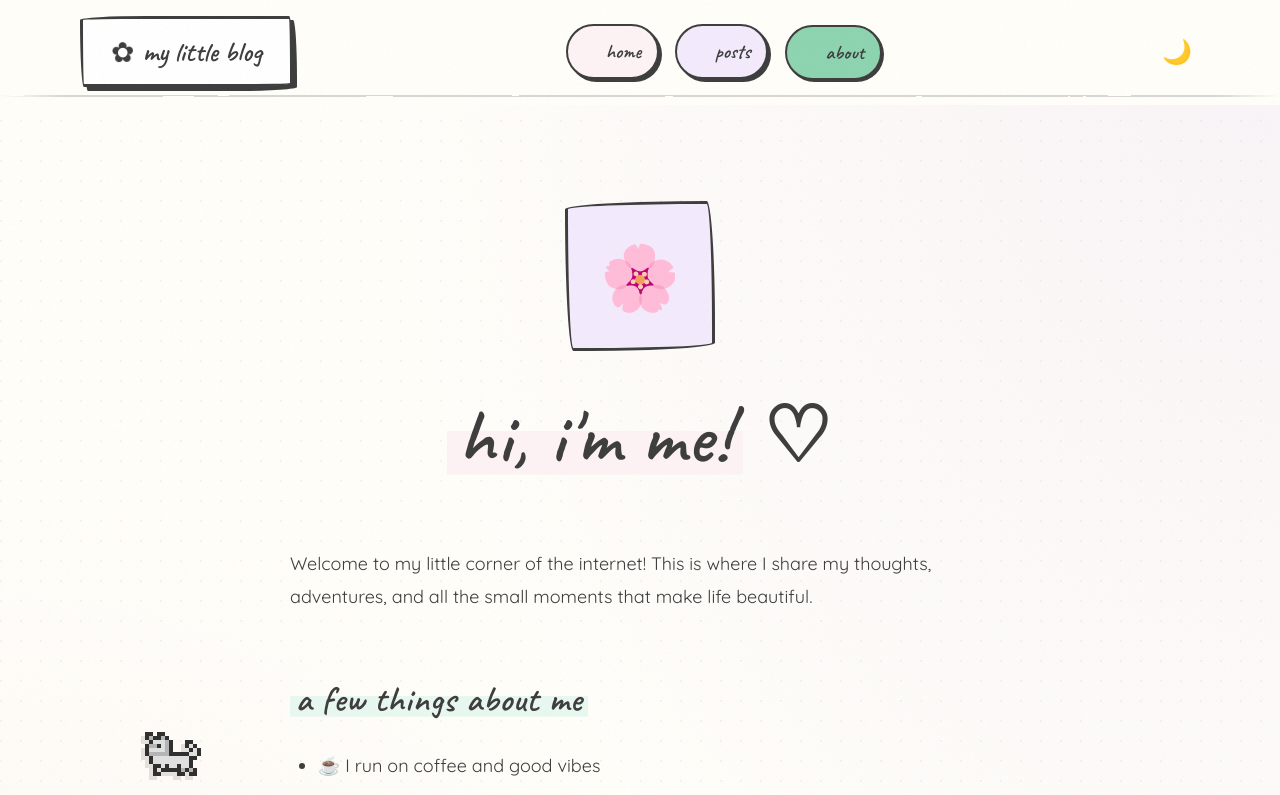
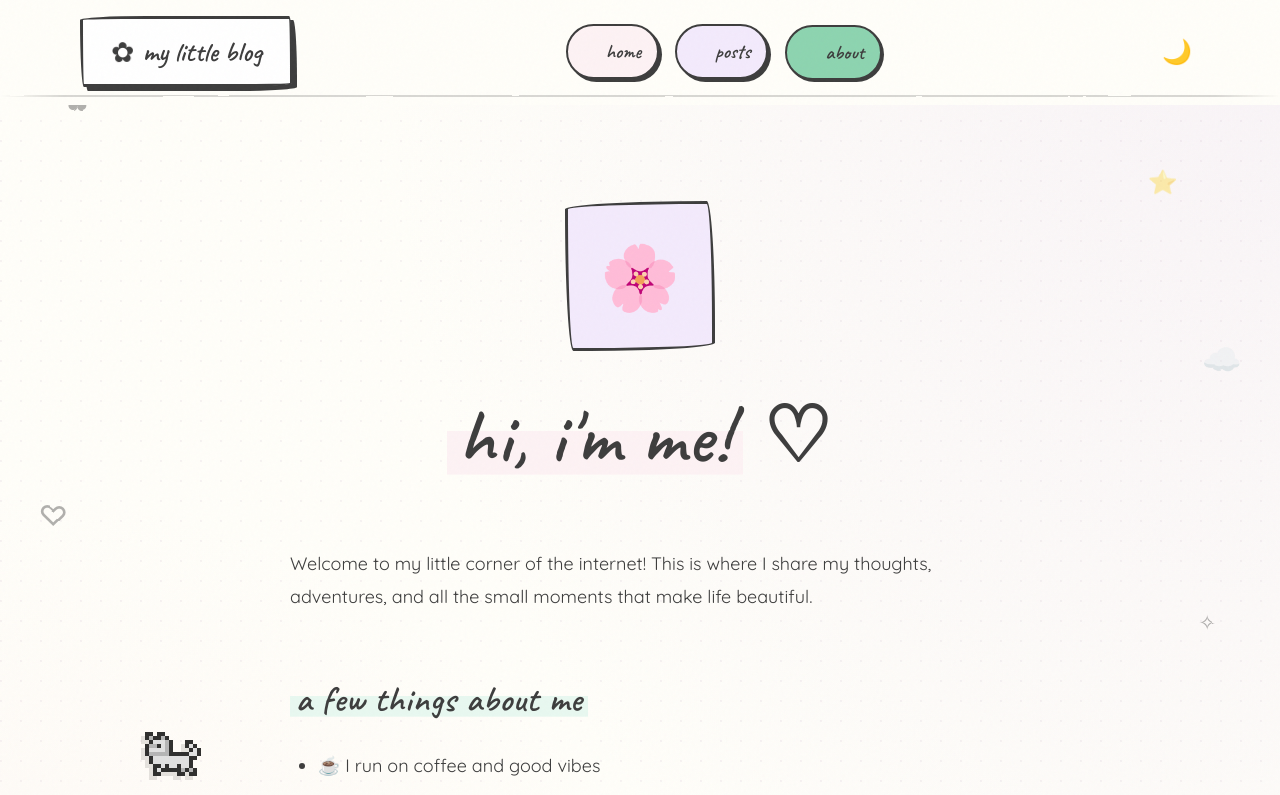
Before and after one commit to christophernader/gf-blog, a Next.js app: page /about in a window 1280 px wide. Shown: the top 795 px of the page. Built offline with nearby package versions, Linux system fonts and the light colour scheme; some icons are missing.

Commit message:
📝 Add AI_CONTEXT.md, restore home page, and add DoodleDecorations
- Added AI_CONTEXT.md for AI coders to reference
- Restored src/app/page.tsx after accidental deletion
- Created DoodleDecorations.tsx component
- Updated package.json dependencies

```diff
--- a/package.json
+++ b/package.json
@@ -18,6 +18,8 @@
     "next-sanity": "^12.0.14",
     "react": "19.2.3",
     "react-dom": "19.2.3",
+    "react-kawaii": "^1.6.0",
+    "react-responsive-masonry": "^2.7.1",
     "rough-notation": "^0.5.1",
     "sanity": "^5.7.0",
     "styled-components": "^6.3.8"
--- a/src/components/DoodleDecorations.tsx
+++ b/src/components/DoodleDecorations.tsx
@@ -1,128 +1,62 @@
 'use client'
 
 import { motion } from 'framer-motion'
-import { Interfaces, Objects, Weather } from 'doodle-icons'
 
-const { Star, Heart } = Interfaces
-const { Balloon, Crown } = Objects
-const { Sunny } = Weather
+// Fun floating doodle decorations for visual interest
+const doodles = [
+    { emoji: '✿', top: '10%', left: '5%', delay: 0, size: '2rem' },
+    { emoji: '⭐', top: '20%', right: '8%', delay: 0.5, size: '1.5rem' },
+    { emoji: '♡', top: '60%', left: '3%', delay: 1, size: '1.8rem' },
+    { emoji: '✧', top: '75%', right: '5%', delay: 1.5, size: '1.3rem' },
+    { emoji: '☁️', top: '40%', right: '3%', delay: 0.8, size: '2rem' },
+]
 
 export function DoodleDecorations() {
     return (
-        <>
-            {/* Top right floating star */}
-            <motion.div
+        <div
+            style={{
+                position: 'fixed',
+                top: 0,
+                left: 0,
+                right: 0,
+                bottom: 0,
+                pointerEvents: 'none',
+                zIndex: 1,
+                overflow: 'hidden'
+            }}
+            aria-hidden="true"
+        >
+            {doodles.map((doodle, i) => (
+                <motion.span
+                    key={i}
+                    initial={{ opacity: 0, scale: 0 }}
                     animate={{
-                    y: [0, -12, 0],
-                    rotate: [-2, 2, -2]
+                        opacity: 0.4,
+                        scale: 1,
+                        y: [0, -10, 0, 10, 0]
                     }}
                     transition={{
-                    duration: 4,
+                        opacity: { delay: doodle.delay, duration: 0.5 },
+                        scale: { delay: doodle.delay, duration: 0.5, type: 'spring' },
+                        y: {
+                            delay: doodle.delay + 0.5,
+                            duration: 4 + Math.random() * 2,
                             repeat: Infinity,
                             ease: 'easeInOut'
+                        }
                     }}
                     style={{
-                    position: 'fixed',
-                    top: '15%',
-                    right: '8%',
-                    zIndex: 0,
+                        position: 'absolute',
+                        top: doodle.top,
+                        left: doodle.left,
+                        right: doodle.right,
+                        fontSize: doodle.size,
                         filter: 'url(#jitter-filter)'
                     }}
                 >
-                <Star height={40} width={40} style={{ opacity: 0.25 }} />
-            </motion.div>
-
-            {/* Top left sun */}
-            <motion.div
-                animate={{
-                    y: [0, -15, 0],
-                    rotate: [0, 10, 0]
-                }}
-                transition={{
-                    duration: 5,
-                    repeat: Infinity,
-                    ease: 'easeInOut',
-                    delay: 0.5
-                }}
-                style={{
-                    position: 'fixed',
-                    top: '20%',
-                    left: '5%',
-                    zIndex: 0,
-                    filter: 'url(#jitter-filter)'
-                }}
-            >
-                <Sunny height={45} width={45} style={{ opacity: 0.2 }} />
-            </motion.div>
-
-            {/* Bottom right heart */}
-            <motion.div
-                animate={{
-                    y: [0, -10, 0],
-                    scale: [1, 1.05, 1]
-                }}
-                transition={{
-                    duration: 3.5,
-                    repeat: Infinity,
-                    ease: 'easeInOut',
-                    delay: 1
-                }}
-                style={{
-                    position: 'fixed',
-                    bottom: '20%',
-                    right: '10%',
-                    zIndex: 0,
-                    filter: 'url(#jitter-filter)'
-                }}
-            >
-                <Heart height={38} width={38} style={{ opacity: 0.25 }} />
-            </motion.div>
-
-            {/* Bottom left balloon */}
-            <motion.div
-                animate={{
-                    y: [0, -18, 0],
-                    rotate: [-3, 3, -3]
-                }}
-                transition={{
-                    duration: 4.5,
-                    repeat: Infinity,
-                    ease: 'easeInOut',
-                    delay: 0.8
-                }}
-                style={{
-                    position: 'fixed',
-                    bottom: '30%',
-                    left: '8%',
-                    zIndex: 0,
-                    filter: 'url(#jitter-filter)'
-                }}
-            >
-                <Balloon height={42} width={42} style={{ opacity: 0.2 }} />
-            </motion.div>
-
-            {/* Middle left crown */}
-            <motion.div
-                animate={{
-                    y: [0, -8, 0],
-                    rotate: [-2, 2, -2]
-                }}
-                transition={{
-                    duration: 5.5,
-                    repeat: Infinity,
-                    ease: 'easeInOut',
-                    delay: 1.5
-                }}
-                style={{
-                    position: 'fixed',
-                    top: '45%',
-                    left: '3%',
-                    zIndex: 0,
-                    filter: 'url(#jitter-filter)'
-                }}
-            >
-                <Crown height={35} width={35} style={{ opacity: 0.18 }} />
-            </motion.div>
-        </>
+                    {doodle.emoji}
+                </motion.span>
+            ))}
+        </div>
     )
 }
```
Also changed, not shown: src/app/page.tsx (indentation only), 2 other files (tests, documents, lock files or other folders). Lines whose indentation alone changed are shown as unchanged.
